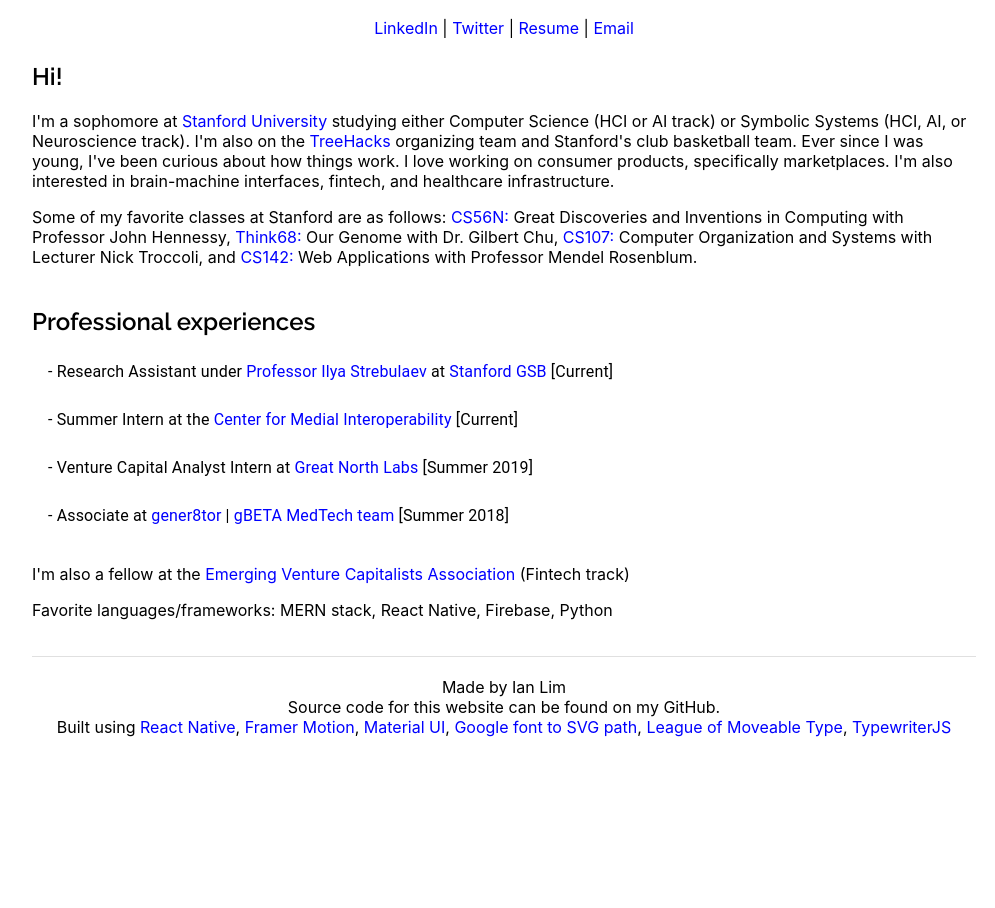
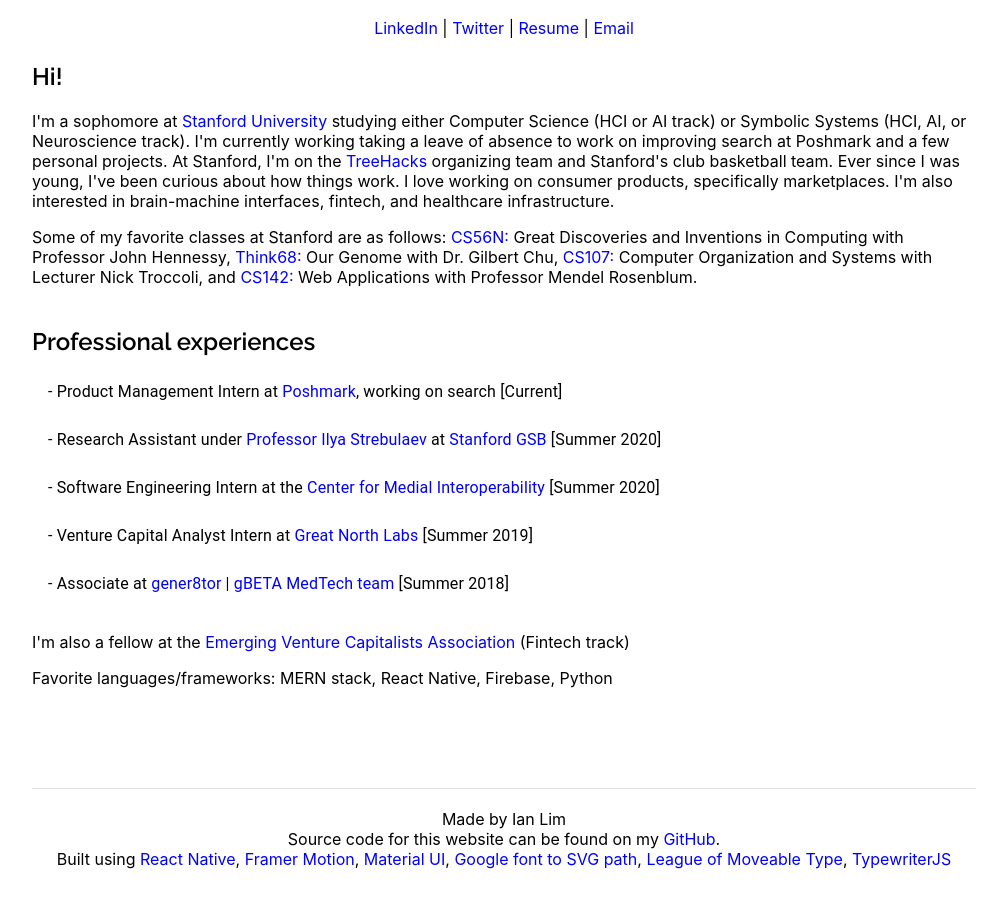
Before and after one commit to ianclim/ianlim.com, a React (Create React App) app: page / in a window 1280 px wide. Shown: the part 338-1246 px from the top of the page, without its empty margins (192-1187 px from the left). Before the commit the page ends 1107 px from the top, so only its background shows below. Built offline with nearby package versions, Linux system fonts and the light colour scheme.

Commit message:
Updated experiences

```diff
--- a/src/components/Home/Home.css
+++ b/src/components/Home/Home.css
@@ -1,6 +1,10 @@
 body {
   overflow-x: hidden;
   height: 100%;
+}
+
+.bodyContainer {
+  margin-bottom: 100px;
 }
 
 .name {
@@ -60,9 +64,8 @@
 }
 
 .footer {
-  text-align: center;
+  align-items: center;
   flex-direction: column;
-  position: relative;
-  padding-bottom: 0;
-  margin-bottom: 0;
+  bottom: 0;
+  height: 100px;
 }
--- a/src/components/Home/Home.js
+++ b/src/components/Home/Home.js
@@ -29,7 +29,8 @@
 
   render() {
     return (
-      <div className="mainContainer">
+      <div>
+        <div className="bodyContainer">
           <div className="name">
             <div className="svgAnimation">
               <motion.svg
@@ -70,7 +71,7 @@
           </div>
           <Typewriter
             options={{
-            strings: ['Minnesotan ➝ Californian', 'Future samoyed owner', 'Developer', 'Coffee lover'],
+              strings: ['Minnesota ⇄ California', 'Future samoyed owner', 'Software Developer', 'Coffee lover', 'Product Manager'],
               autoStart: true,
               loop: true,
               wrapperClassName: "typewriter",
@@ -101,7 +102,8 @@
                 I'm a sophomore at&nbsp;
               <a target="_blank" href="https://www.stanford.edu/">Stanford University</a>
               &nbsp;studying either Computer Science (HCI or AI track) or Symbolic Systems (HCI, AI, or Neuroscience track).
-            I'm also on the&nbsp;
+              I'm currently working taking a leave of absence to work on improving search at Poshmark and a few personal projects.
+              At Stanford, I'm on the&nbsp;
               <a target="_blank" href="https://treehacks.com/">TreeHacks</a>
               &nbsp;organizing team and Stanford's club basketball team.
               Ever since I was young, I've been curious about how things work.
@@ -127,18 +129,25 @@
               <List>
                 <ListItem>
                   <ListItemText>
+                    - Product Management Intern at&nbsp;
+                  <a target="_blank" href="https://poshmark.com/">Poshmark</a>
+                  , working on search [Current]
+                  </ListItemText>
+                </ListItem>
+                <ListItem>
+                  <ListItemText>
                     - Research Assistant under&nbsp;
                   <a target="_blank" href="https://www.gsb.stanford.edu/faculty-research/faculty/ilya-strebulaev">Professor Ilya Strebulaev</a>
                   &nbsp;at&nbsp;
                   <a target="_blank" href="https://www.gsb.stanford.edu/">Stanford GSB</a>
-                &nbsp;[Current]
+                  &nbsp;[Summer 2020]
                   </ListItemText>
                 </ListItem>
                 <ListItem>
                   <ListItemText>
-                  - Summer Intern at the&nbsp;
+                    - Software Engineering Intern at the&nbsp;
                     <a target="_blank" href="https://center4mi.org/">Center for Medial Interoperability</a>
-                  &nbsp;[Current]
+                    &nbsp;[Summer 2020]
                   </ListItemText>
                 </ListItem>
                 <ListItem>
@@ -166,15 +175,16 @@
               </p>
             </Box>
           </div>
-        <div>&nbsp;</div>
+        </div>
+        <div className="footer">
           <Divider />
           <div>&nbsp;</div>
-        <div className="footer">
           <div>
             Made by Ian Lim
           </div>
           <div>
-            Source code for this website can be found on my GitHub.
+            Source code for this website can be found on my&nbsp;
+            <a target="_blank" href="https://github.com/ianclim/ianlim.com">GitHub</a>.
           </div>
           <div>
             Built using&nbsp;
```
Lines whose indentation alone changed are shown as unchanged.
